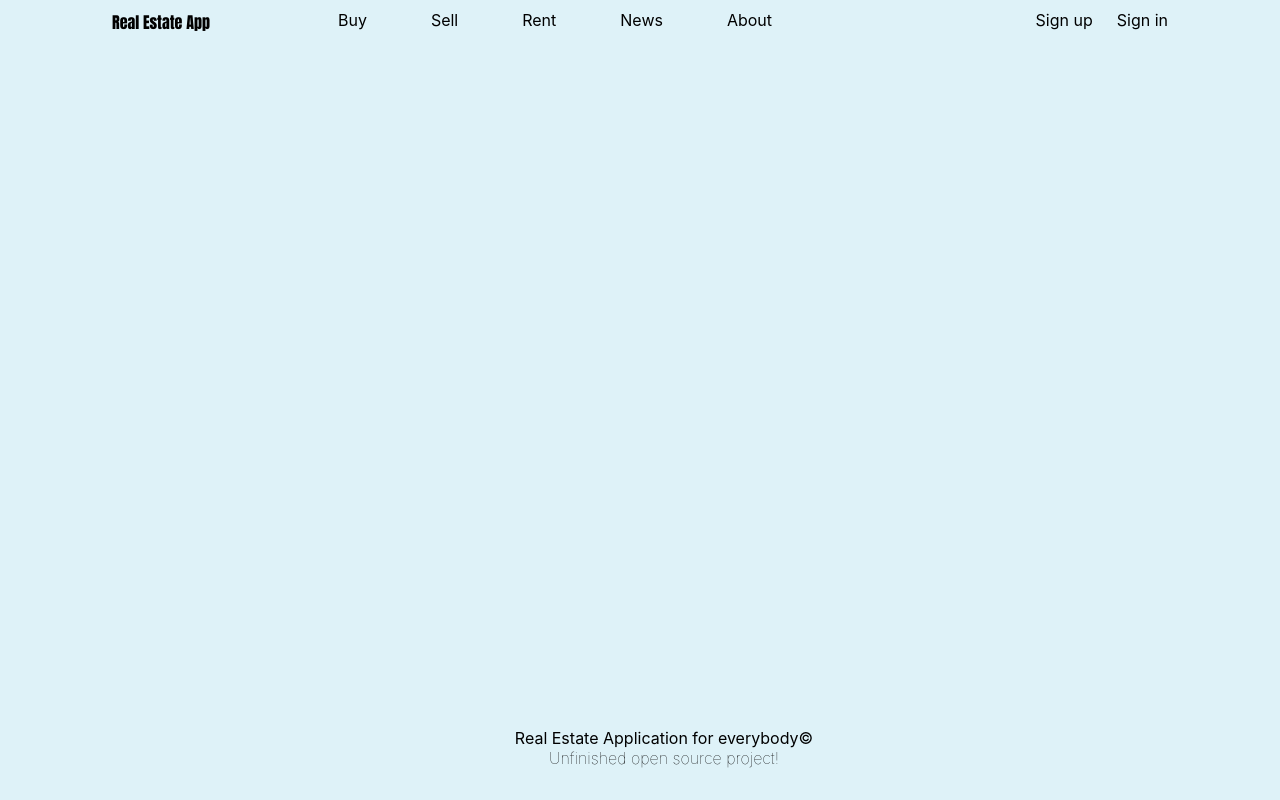
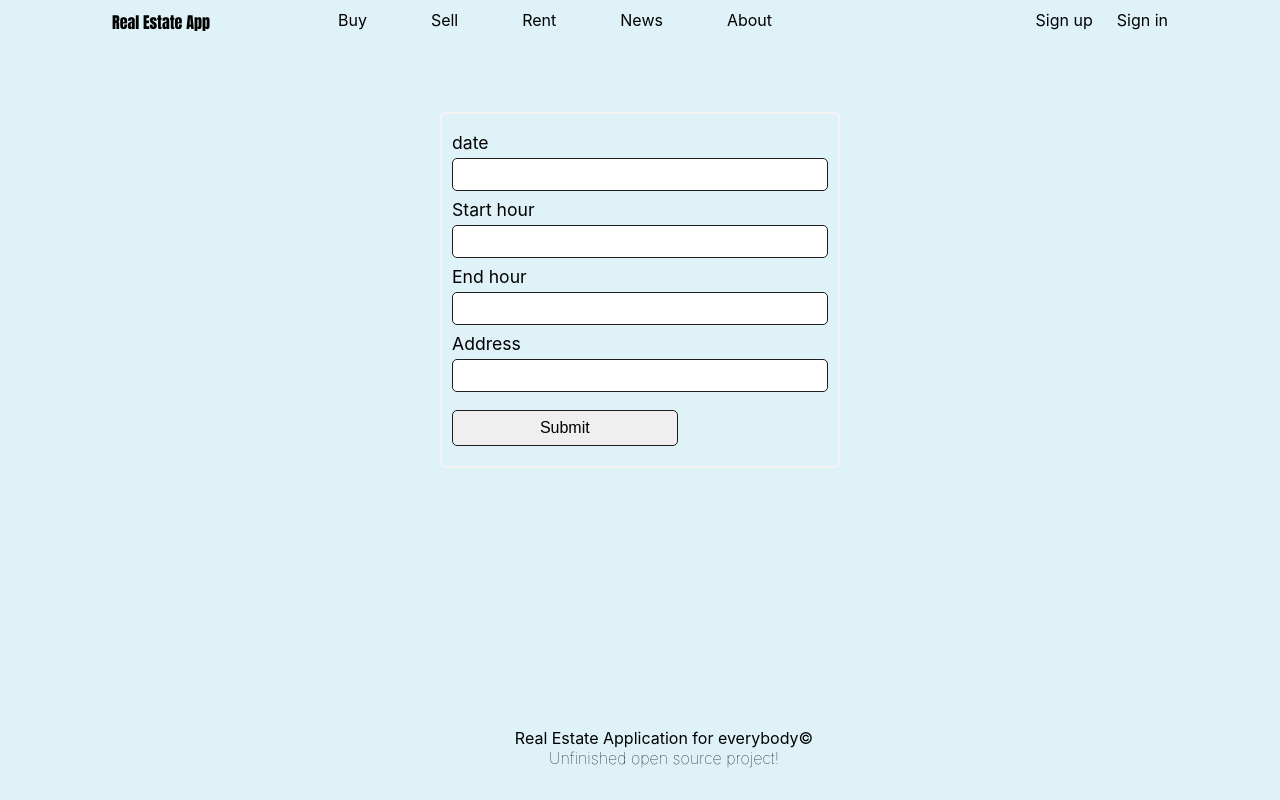
Before and after one commit to DamyanBG/real-estate-react-app, a React (Create React App) app: page /create-visitation in a window 1280 px wide. Built offline with nearby package versions, Linux system fonts and the light colour scheme.

Commit message:
created the /create-visitation page

```diff
--- a/src/App.js
+++ b/src/App.js
@@ -27,6 +27,7 @@ import ListMeetings from './components/Meeting/ListMeetings';
 import AdminRoutes from 'components/User/routes';
 import About from 'components/About/About';
 import SignIn from './components/User/SignInPage';
+import CreateVisitation from 'components/visitations/CreateVisitation';
 
 function App() {
     return (
@@ -34,7 +35,7 @@ function App() {
             <UserProvider>
                 <BrowserRouter>
                     <Header />
-                    <main className='main'>
+                    <main className="main">
                         <Routes>
                             <Route path="/" element={<HomePage />} />
                             <Route path="/create-home" element={<CreateHome />} />
@@ -58,6 +59,7 @@ function App() {
                             <Route path="/chat-history" element={<ChatHistory />} />
                             <Route path="/create-meeting" element={<CreateMeeting />} />
                             <Route path="/list-meetings" element={<ListMeetings />} />
+                            <Route path="/create-visitation" element={<CreateVisitation />} />
                         </Routes>
                     </main>
                     <Footer />
--- a/src/common/fields.js
+++ b/src/common/fields.js
@@ -141,3 +141,22 @@ export const SIGNIN_FIELDS = [
         type: 'password',
     },
 ];
+
+export const VISITATION_FIELDS = [
+    {
+        labelName: 'date',
+        name: 'date',
+    },
+    {
+        labelName: 'Start hour',
+        name: 'start_hour',
+    },
+    {
+        labelName: 'End hour',
+        name: 'end_hour',
+    },
+    {
+        labelName: 'Address',
+        name: 'address',
+    },
+];
--- a/src/components/User/SignInPage.js
+++ b/src/components/User/SignInPage.js
@@ -10,9 +10,11 @@ import { UserContext } from 'context/UserContext';
 
 export default function SignIn() {
     const [loginInfo, setLoginInfo] = useState({});
-    const [validationErrors, setValidationErrors] = useState(SIGNIN_FIELDS.map((uf) => uf.name).reduce((acc, curr) => ((acc[curr] = ''), acc), {}));
+    const [validationErrors, setValidationErrors] = useState(
+        SIGNIN_FIELDS.map((uf) => uf.name).reduce((acc, curr) => ((acc[curr] = ''), acc), {})
+    );
 
-    const { setUser } = useContext(UserContext)
+    const { setUser } = useContext(UserContext);
 
     const navigate = useNavigate();
 
@@ -23,20 +25,25 @@ export default function SignIn() {
             headers: {
                 'Content-Type': 'application/json',
             },
-        }).then((resp) => {
-            if (resp.ok) {
-                return resp.json()
-
-            }
-            throw new Error()
         })
-            .then(json => {
+            .then((resp) => {
+                if (resp.ok) {
+                    return resp.json();
+                }
+                throw new Error();
+            })
+            .then((json) => {
                 localStorage.setItem('user', JSON.stringify(json));
                 setUser(json);
                 navigate('/');
                 return;
             })
-            .catch(() => toast.error('Incorrect email or password!', { autoClose: 3000, pauseOnHover: false }))
+            .catch(() =>
+                toast.error('Incorrect email or password!', {
+                    autoClose: 3000,
+                    pauseOnHover: false,
+                })
+            );
     };
 
     const handleValidate = (e) => {
--- a/src/components/User/SignUpPage.js
+++ b/src/components/User/SignUpPage.js
@@ -30,6 +30,7 @@ export default function SignUpPage() {
 
             if (data) {
                 navigate('/');
+                console.log(data);
                 toast.success('Successful Sign up!', { autoClose: 3000, pauseOnHover: false });
             }
         } catch (err) {
--- /dev/null
+++ b/src/components/visitations/CreateVisitation.js
@@ -0,0 +1,73 @@
+import React, { useState, useContext } from 'react';
+import { VISITATION_FIELDS } from 'common/fields';
+import FormSubmitButton from 'common/FormSubmitButton';
+import InputFormRow from 'common/InputFormRow';
+import { hostUrl } from '../../common/urls';
+import { toast } from 'react-toastify';
+import { UserContext } from 'context/UserContext';
+
+const CreateVisitation = () => {
+    const queryParams = new URLSearchParams(`${location.search}`);
+    const homeId = queryParams.get('homeId');
+
+    const { user } = useContext(UserContext);
+
+    const [validationInfo, setValidationInfo] = useState({
+        home_id: homeId,
+    });
+
+    const postValiations = async () => {
+        try {
+            const data = await fetch(`${hostUrl}/visitation`, {
+                method: 'POST',
+                body: JSON.stringify({ ...validationInfo, organizator_id: user._id }),
+                headers: {
+                    'Content-Type': 'application/json',
+                    Authorization: `Bearer ${user.token}`,
+                },
+            });
+
+            if (data) {
+                console.log(data);
+                toast.success('Successful Sign up!', { autoClose: 3000, pauseOnHover: false });
+            }
+        } catch (err) {
+            console.log(err);
+            toast.error(`Something went wrong! ${err}`, { autoClose: 3000, pauseOnHover: false });
+        }
+
+        console.log(validationInfo);
+    };
+
+    const handleOnChange = (e) => {
+        setValidationInfo({
+            ...validationInfo,
+            [e.target.name]: e.target.value,
+        });
+    };
+
+    const handleOnSubmit = (e) => {
+        e.preventDefault();
+
+        postValiations();
+    };
+
+    return (
+        <div className="center">
+            <form onSubmit={handleOnSubmit}>
+                {VISITATION_FIELDS.map((vf) => (
+                    <InputFormRow
+                        key={vf.labelName}
+                        labelName={vf.labelName}
+                        name={vf.name}
+                        value={validationInfo[vf.name]}
+                        handleOnChange={handleOnChange}
+                    />
+                ))}
+                <FormSubmitButton />
+            </form>
+        </div>
+    );
+};
+
+export default CreateVisitation;
```
